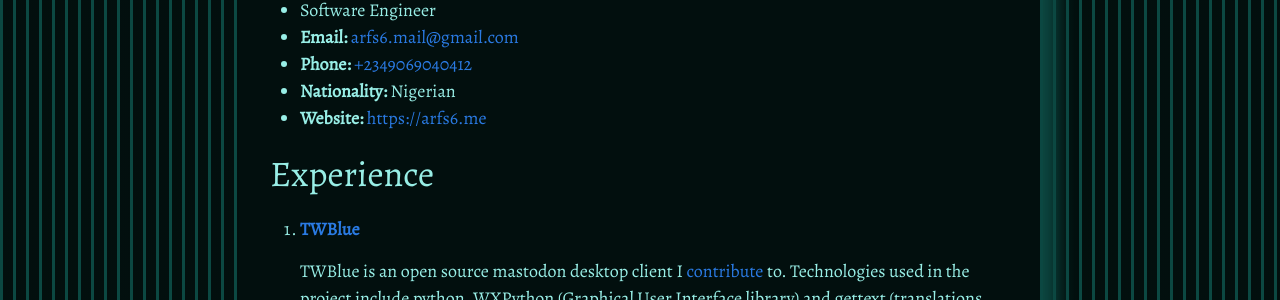
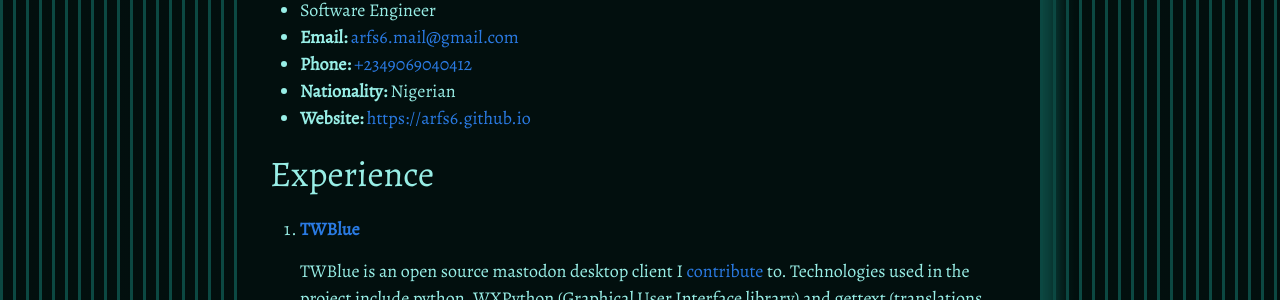
Before and after one commit to Arfs6/Arfs6.github.io, a Jekyll site: the page built from resume.md, in a window 1280 px wide. Shown: the part 233-533 px from the top of the page. Built offline with Jekyll 4.4.1, drawn with Linux system fonts in a browser that asks for light colours; some of the changed lines change nothing that is shown.

Commit message:
updated: resume.md - changed website from arfs6.me to arfs6.github.io

```diff
--- a/resume.md
+++ b/resume.md
@@ -8,7 +8,7 @@ permalink: /resume
 - **Email:** [arfs6.mail@gmail.com](mailto:arfs6.mail@gmail.com)
 - **Phone:** [+2349069040412](tel:+2349069040412)
 - **Nationality:** Nigerian
-- **Website:** <https://arfs6.me>
+- **Website:** <https://arfs6.github.io>
 
 ## Experience
 
```
